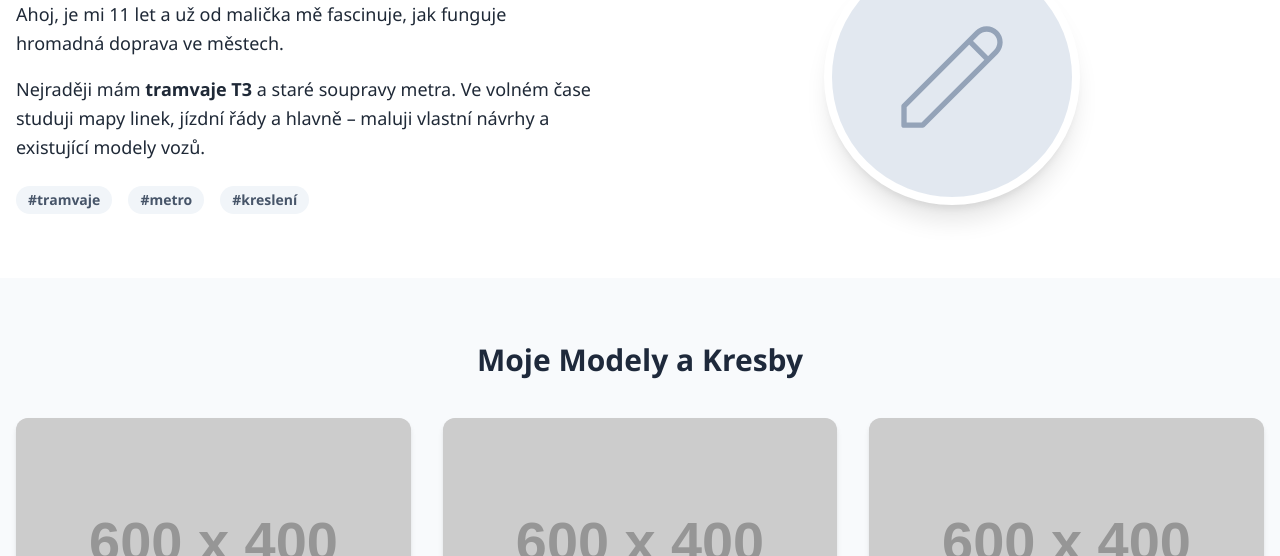
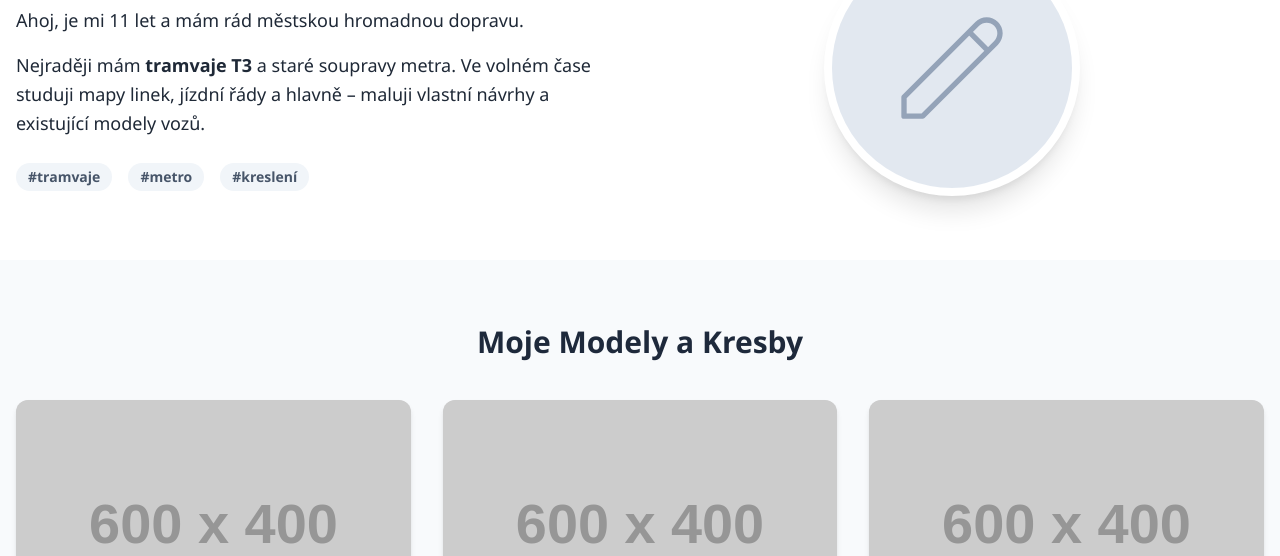
Before and after one commit to janhacmac-coder/ADAWEB, a plain HTML site: page index_files/shim.html in a window 1280 px wide. Shown: the part 544-1100 px from the top of the page. Drawn offline with nearby package versions, Linux system fonts and the light colour scheme; placeholder pictures from the web are drawn by us.

Commit message:
Add files via upload

```diff
--- a/index_files/shim.html
+++ b/index_files/shim.html
@@ -629,7 +629,7 @@ if (navigator.mediaDevices && navigator.mediaDevices.getUserMedia) {
             <div class="md:w-1/2 mb-8 md:mb-0 md:pr-12">
                 <h2 class="text-3xl font-bold mb-6 text-slate-800 border-l-4 border-red-600 pl-4">O autorovi</h2>
                 <p class="text-lg leading-relaxed mb-4">
-                    Ahoj, je mi 11 let a už od malička mě fascinuje, jak funguje hromadná doprava ve městech.
+                    Ahoj, je mi 11 let a mám rád městskou hromadnou dopravu.
                 </p>
                 <p class="text-lg leading-relaxed mb-4">
                     Nejraději mám <strong>tramvaje T3</strong> a staré soupravy metra. Ve volném čase studuji mapy linek, jízdní řády a hlavně – maluji vlastní návrhy a existující modely vozů.
```
